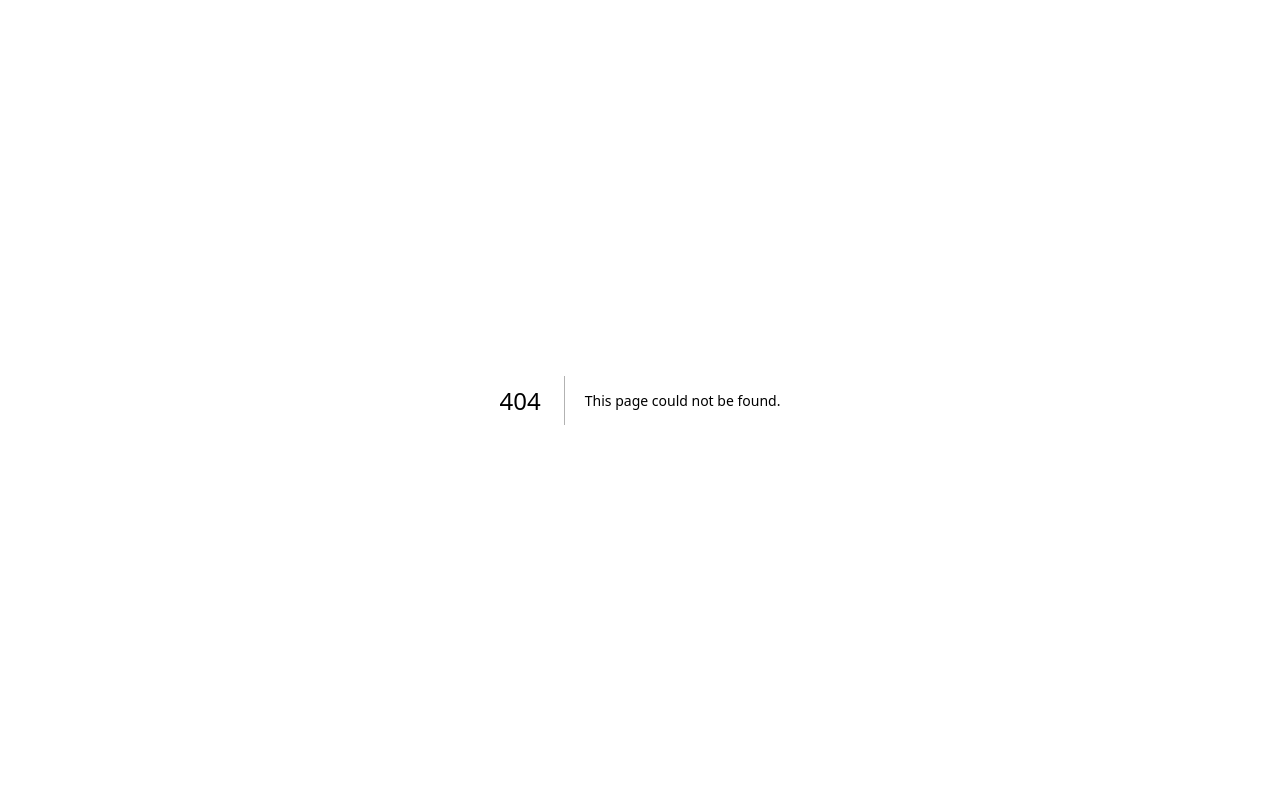
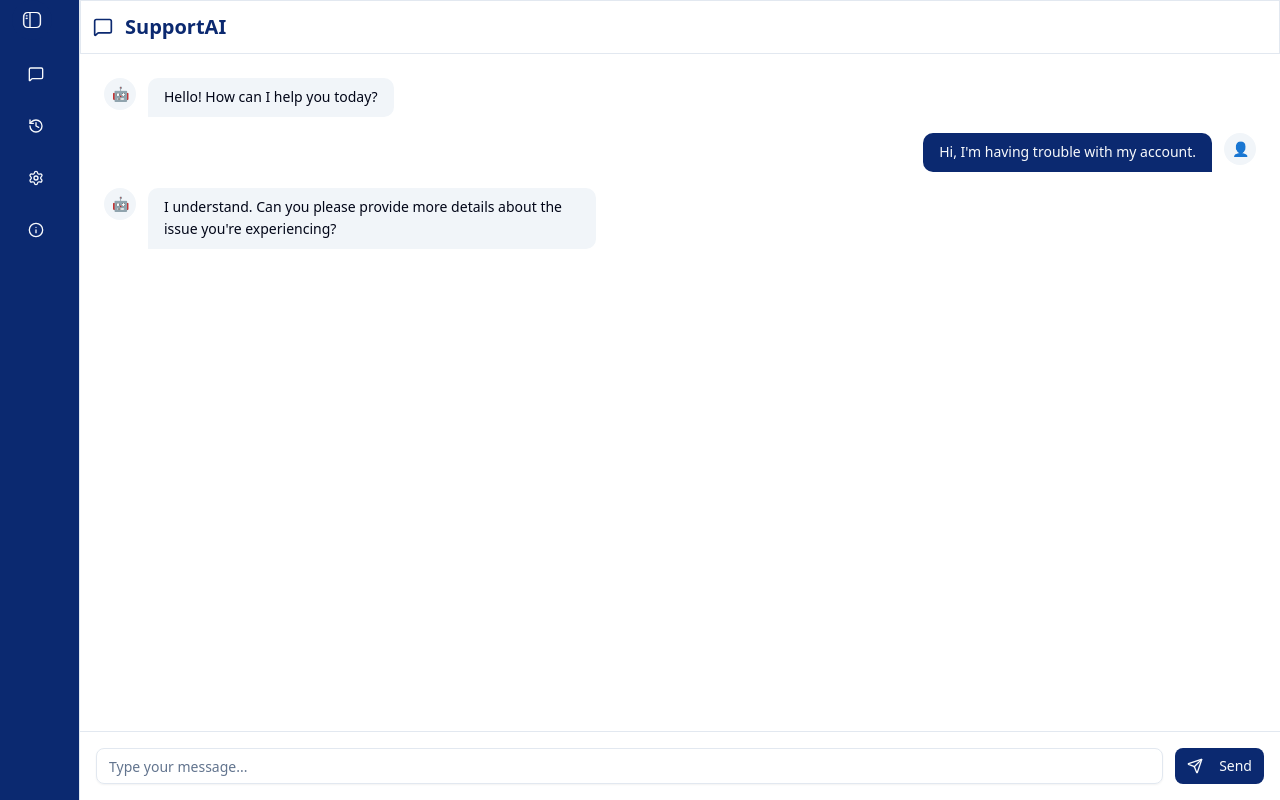
Before and after one commit to Abdurahman-05/Support-AI, a Next.js app in the folder my-app/: page /chat in a window 1280 px wide. Before the commit this address had no page. Built offline with nearby package versions, Linux system fonts and the light colour scheme.

Commit message:
additional chat page

```diff
--- /dev/null
+++ b/my-app/app/chat/page.tsx
@@ -0,0 +1,40 @@
+"use client"
+
+import { useState } from "react"
+import { ChatSidebar } from "@/components/chat-sidebar"
+import { ChatArea } from "@/components/chat-area"
+import { ChatHeader } from "@/components/chat-header"
+
+export default function ChatPage() {
+  const [sidebarOpen, setSidebarOpen] = useState(false)
+  const [isHovering, setIsHovering] = useState(false)
+
+  return (
+    <div className="flex h-screen bg-background">
+      {/* <ChatSidebar isOpen={sidebarOpen} onToggle={() => setSidebarOpen(!sidebarOpen)} /> */}
+      <ChatSidebar
+        isOpen={sidebarOpen}
+        onToggle={() => setSidebarOpen(!sidebarOpen)}
+        isHovering={isHovering}
+        setIsHovering={setIsHovering}
+        sidebarOpen={sidebarOpen}
+      />
+
+      {/* Main chat area */}
+      {/* <div className="flex-1 flex flex-col">
+        <ChatSidebar
+        isOpen={true}
+          isHovering={isHovering}
+          setIsHovering={setIsHovering}
+          sidebarOpen={sidebarOpen}
+          onToggle={() => setSidebarOpen(!sidebarOpen)}
+        />
+
+      {/* </div>  */}
+      <ChatArea
+        isOpen={sidebarOpen}
+        onToggle={() => setSidebarOpen(!sidebarOpen)}
+      />
+    </div>
+  )
+}
--- /dev/null
+++ b/my-app/components/chat-area.tsx
@@ -0,0 +1,117 @@
+"use client"
+
+import { useState } from "react"
+import { Button } from "@/components/ui/button"
+import { Input } from "@/components/ui/input"
+import { MessageSquare, Send } from "lucide-react"
+import { ChatMessage } from "@/components/chat-message"
+import Link from "next/link"
+
+interface Message {
+  id: string
+  role: "user" | "assistant"
+  content: string
+  avatar?: string
+}
+
+interface ChatSidebarProps {
+  isOpen: boolean
+  onToggle: () => void
+
+}
+
+
+export function ChatArea({ isOpen, onToggle }: ChatSidebarProps) {
+  const [messages, setMessages] = useState<Message[]>([
+    {
+      id: "1",
+      role: "assistant",
+      content: "Hello! How can I help you today?",
+      avatar: "🤖",
+    },
+    {
+      id: "2",
+      role: "user",
+      content: "Hi, I'm having trouble with my account.",
+      avatar: "👤",
+    },
+    {
+      id: "3",
+      role: "assistant",
+      content: "I understand. Can you please provide more details about the issue you're experiencing?",
+      avatar: "🤖",
+    },
+  ])
+
+  const [input, setInput] = useState("")
+
+  const handleSend = () => {
+    if (input.trim()) {
+      const newMessage: Message = {
+        id: Date.now().toString(),
+        role: "user",
+        content: input,
+        avatar: "👤",
+      }
+      setMessages([...messages, newMessage])
+      setInput("")
+
+      setTimeout(() => {
+        const aiResponse: Message = {
+          id: (Date.now() + 1).toString(),
+          role: "assistant",
+          content: "Thank you for providing that information. How else can I assist you?",
+          avatar: "🤖",
+        }
+        setMessages((prev) => [...prev, aiResponse])
+      }, 500)
+    }
+  }
+
+  return (
+    <div className="flex-1 flex flex-col overflow-hidden">
+
+
+      {
+        isOpen ?
+          <span className={`text-xl font-bold pl-2 py-3 border-b-1`}>
+            <button className="flex" onClick={onToggle}>
+              <img className="h-5 w-5 justify-center items-center bg-primary " src='sidebar.png' />
+            </button >
+          </span>
+          :
+          <div className="flex items-center pl-3 gap-3 py-3 border-1">
+
+            <MessageSquare className={`h-5 w-5 text-primary `} />
+            <span className={`text-xl font-extrabold text-primary`}>SupportAI</span>
+          </div>
+
+      }
+
+
+
+
+      <div className="flex-1 overflow-y-auto p-6 space-y-4">
+        {messages.map((message) => (
+          <ChatMessage key={message.id} message={message} />
+        ))}
+      </div>
+
+      <div className="border-t border-border bg-card p-4">
+        <div className="flex gap-3">
+          <Input
+            placeholder="Type your message..."
+            value={input}
+            onChange={(e) => setInput(e.target.value)}
+            onKeyPress={(e) => e.key === "Enter" && handleSend()}
+            className="flex-1"
+          />
+          <Button onClick={handleSend} className="bg-primary hover:bg-primary/90 text-primary-foreground px-6">
+            <Send className="w-4 h-4 mr-2" />
+            Send
+          </Button>
+        </div>
+      </div>
+    </div>
+  )
+}
--- /dev/null
+++ b/my-app/components/chat-header.tsx
@@ -0,0 +1,42 @@
+"use client"
+
+import { Menu, MessageSquare, X } from "lucide-react"
+import { Button } from "@/components/ui/button"
+import Link from "next/link"
+
+
+interface ChatHeaderProps {
+    isHovering: boolean
+    setIsHovering: (value: boolean) => void
+    sidebarOpen: boolean
+    onToggleSidebar: () => void
+}
+
+export function ChatHeader({ isHovering, setIsHovering, sidebarOpen, onToggleSidebar }: ChatHeaderProps) {
+    return (
+        <div className="border-b border-border bg-card p-4 flex items-center justify-between">
+            <div className="flex items-center gap-4">
+                <div
+                    className="relative w-10 h-10 rounded-full bg-primary flex items-center justify-center cursor-pointer transition-all duration-200 hover:scale-110"
+                    onMouseEnter={() => setIsHovering(true)}
+                    onMouseLeave={() => setIsHovering(false)}
+                >
+                    <span className="text-primary-foreground font-bold text-lg">{
+                        <button className="flex" onClick={onToggleSidebar}>
+                            <img className="h-5 w-5 justify-center items-center" src='sidebar.png' />
+                        </button >}
+                    </span>
+                </div>
+                <Link href="/" className="flex items-center gap-2">
+
+                    <span className="text-xl font-bold">SupportAI</span>
+                </Link>
+
+            </div>
+
+            <Button variant="ghost" size="icon" onClick={onToggleSidebar} className="hover:bg-secondary">
+                {sidebarOpen ? <X className="w-5 h-5" /> : <Menu className="w-5 h-5" />}
+            </Button>
+        </div>
+    )
+}
--- /dev/null
+++ b/my-app/components/chat-message.tsx
@@ -0,0 +1,38 @@
+"use client"
+
+interface ChatMessageProps {
+  message: {
+    id: string
+    role: "user" | "assistant"
+    content: string
+    avatar?: string
+  }
+}
+
+export function ChatMessage({ message }: ChatMessageProps) {
+  const isUser = message.role === "user"
+
+  return (
+    <div className={`flex gap-3 ${isUser ? "justify-end" : "justify-start"}`}>
+      {!isUser && (
+        <div className="w-8 h-8 rounded-full bg-secondary flex items-center justify-center flex-shrink-0 text-sm">
+          {message.avatar}
+        </div>
+      )}
+
+      <div
+        className={`max-w-xs lg:max-w-md px-4 py-2 rounded-lg ${
+          isUser ? "bg-primary text-primary-foreground rounded-br-none" : "bg-secondary text-foreground rounded-bl-none"
+        }`}
+      >
+        <p className="text-sm leading-relaxed">{message.content}</p>
+      </div>
+
+      {isUser && (
+        <div className="w-8 h-8 rounded-full bg-accent flex items-center justify-center flex-shrink-0 text-sm">
+          {message.avatar}
+        </div>
+      )}
+    </div>
+  )
+}
--- /dev/null
+++ b/my-app/components/chat-sidebar.tsx
@@ -0,0 +1,87 @@
+"use client"
+
+import { MessageSquare, History, Settings, Info } from "lucide-react"
+import { Button } from "@/components/ui/button"
+import Link from "next/link"
+
+interface ChatSidebarProps {
+  isOpen: boolean
+  onToggle: () => void
+  isHovering: boolean
+  setIsHovering: (value: boolean) => void
+  sidebarOpen: boolean
+
+}
+
+
+
+export function ChatSidebar({ isOpen, onToggle, isHovering, setIsHovering, sidebarOpen }: ChatSidebarProps) {
+
+  const menuItems = [
+    { icon: MessageSquare, label: "New chat", id: "new-chat" },
+    { icon: History, label: "History", id: "history" },
+    { icon: Settings, label: "Settings", id: "settings" },
+    { icon: Info, label: "No About", id: "about" },
+  ]
+
+  return (
+    <>
+      <div
+        className={`${isOpen ? "w-64" : "w-20"
+          } bg-primary text-primary-foreground transition-all duration-300 overflow-hidden flex flex-col border-r border-border`}
+      >
+        <div className={` flex items-center gap-4  ${!isOpen ? 'mx-auto' : "pl-6 pb-3 border-b-1 border-white"}`}>
+          <div
+            className=
+            {`relative w-10 h-10 rounded-full bg-primary flex items-center justify-center cursor-pointer transition-all duration-200  ${isOpen ? '' : "hover:scale-110"}`}
+            onMouseEnter={() => setIsHovering(true)}
+            onMouseLeave={() => setIsHovering(false)}
+          >
+            <span className={` text-primary-foreground font-bold text-lg ${!isOpen ? 'mx-auto' : "flex"}`}>
+              {
+
+                  isOpen ?
+                    <div className="flex h-8 w-8 items-center justify-center rounded-md bg-primary">
+                      <MessageSquare className={`h-5 w-5 text-primary-foreground `} />
+                    </div>
+                    :
+                    <button className="flex" onClick={onToggle}>
+                      <img className="h-5 w-5 justify-center items-center" src='sidebar.png' />
+                    </button >
+
+
+
+
+              }
+            </span>
+          </div>
+
+          <Link href="/" className="flex items-center gap-2">
+            <span className={`text-xl font-extrabold ${!isOpen ? 'hidden' : "flex"}`}>SupportAI</span>
+          </Link>
+
+
+        </div>
+        <div className="p-4 space-y-4 flex-1">
+          {menuItems.map((item) => {
+            const Icon = item.icon
+            return (
+              <Button
+                key={item.id}
+                variant="ghost"
+                className="w-full justify-start text-primary-foreground "
+              >
+                <Icon className="w-5 h-5 mr-2" />
+                <span className={` font-medium ${!isOpen ? 'hidden' : "flex  pr-2"}`}>
+                  {item.label}
+                </span>
+              </Button>
+            )
+          })}
+        </div>
+      </div>
+
+      {isOpen && <div className="fixed inset-0 bg-black/50 md:hidden" onClick={onToggle} />}
+    </>
+  )
+}
```
Also changed, not shown: my-app/public/sidebar.png (added).
